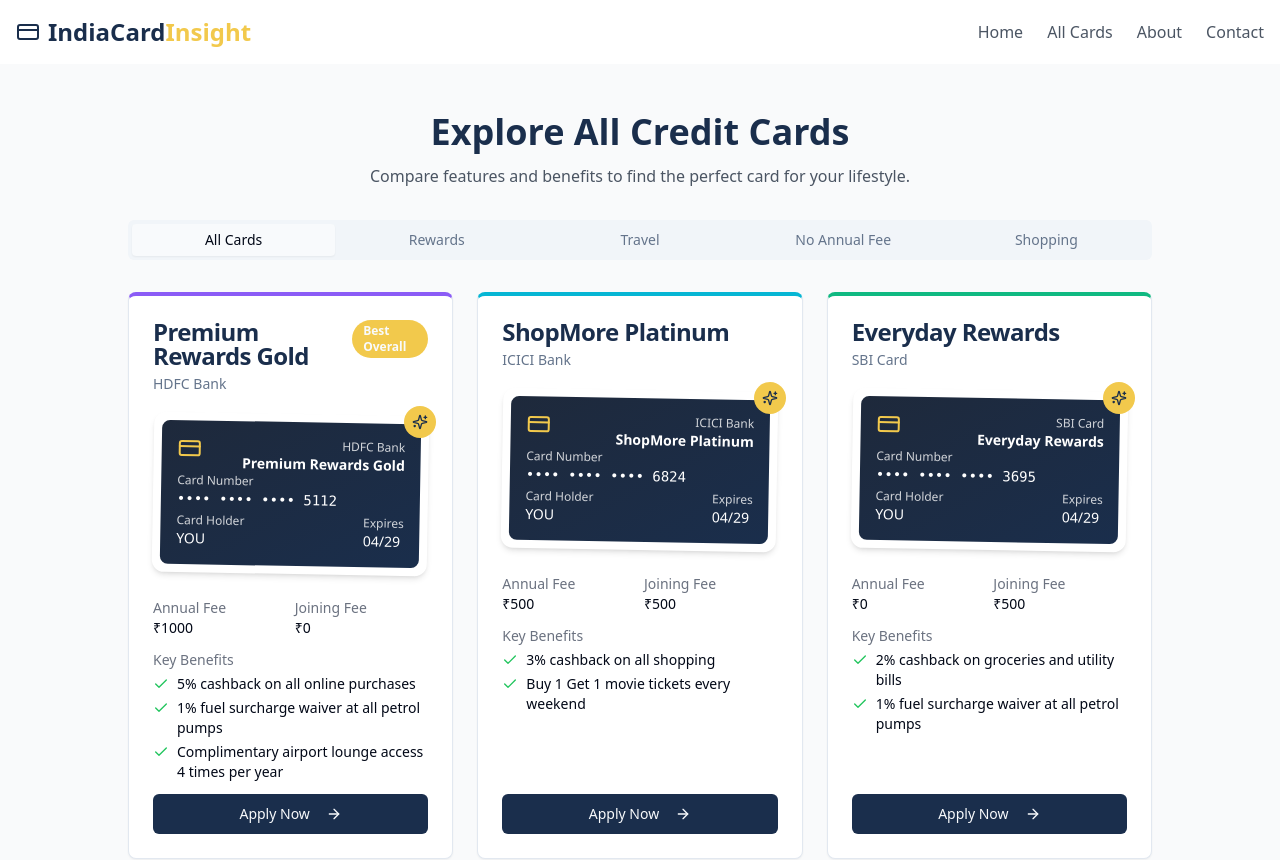
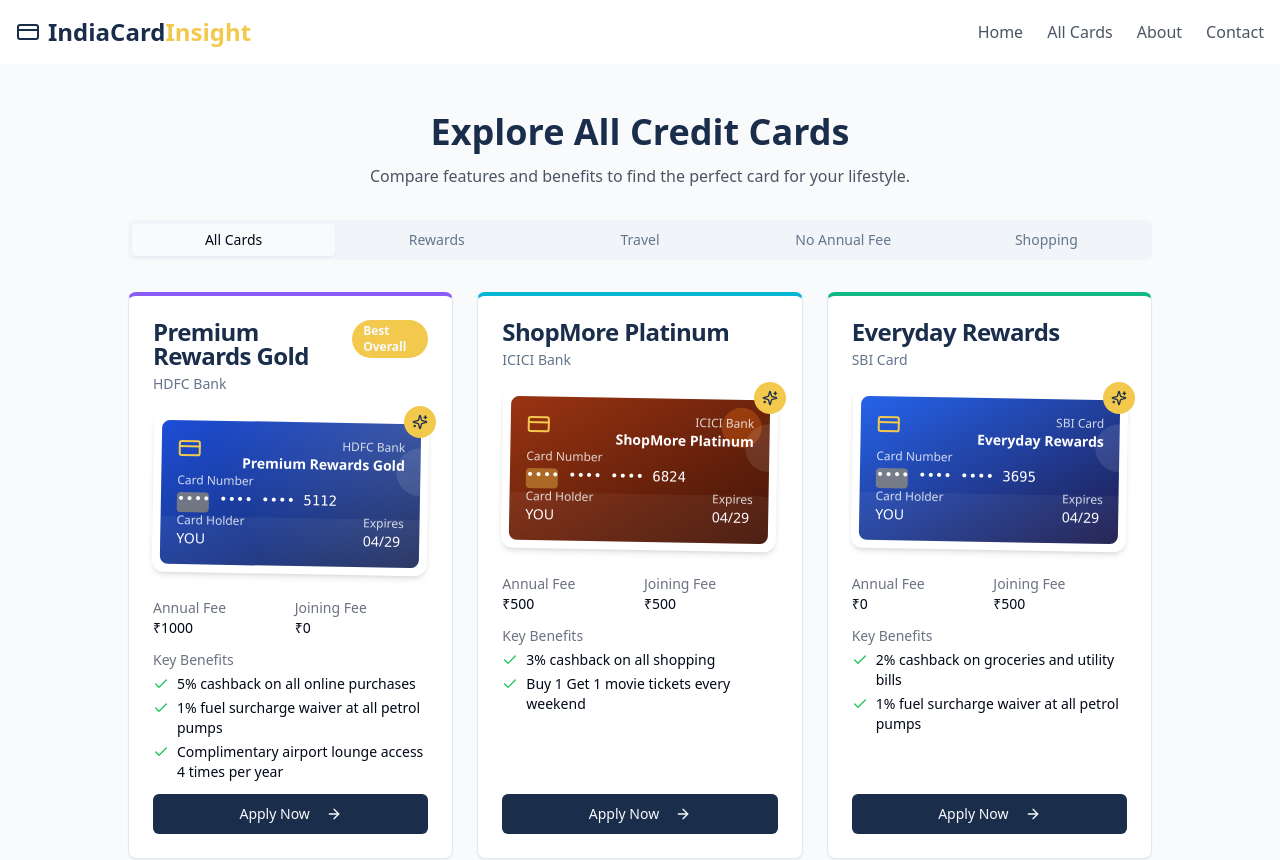
Before and after one commit to Rajput612/indiacard-insight, a React (Vite) app: page /cards in a window 1280 px wide. Shown: the top 860 px of the page. Built offline with nearby package versions, Linux system fonts and the light colour scheme.

Commit message:
Enhance card visibility and promotion.

```diff
--- a/src/components/CreditCardBanner.tsx
+++ b/src/components/CreditCardBanner.tsx
@@ -21,6 +21,31 @@ const CreditCardBanner = ({ card, size = 'md', showSpark = true }: CreditCardBan
     lg: 'text-base'
   };
 
+  // Customize card colors based on issuer for better visual recognition
+  const getCardStyle = () => {
+    const issuer = card.issuer.toLowerCase();
+    if (issuer.includes('icici')) return 'from-orange-800 to-orange-950';
+    if (issuer.includes('hdfc')) return 'from-blue-700 to-blue-950';
+    if (issuer.includes('axis')) return 'from-purple-700 to-purple-950';
+    if (issuer.includes('sbi')) return 'from-blue-600 to-indigo-950';
+    if (issuer.includes('kotak')) return 'from-red-700 to-red-950';
+    if (issuer.includes('citi')) return 'from-blue-400 to-blue-800';
+    if (issuer.includes('hsbc')) return 'from-red-600 to-red-900';
+    return 'from-slate-800 to-navy'; // Default gradient
+  };
+
+  // Get bank logo or pattern for the card
+  const getCardDecoration = () => {
+    const issuer = card.issuer.toLowerCase();
+    if (issuer.includes('icici')) return "before:content-[''] before:absolute before:right-2 before:top-2 before:w-10 before:h-10 before:rounded-full before:bg-orange-500/30";
+    if (issuer.includes('hdfc')) return "before:content-[''] before:absolute before:left-0 before:top-0 before:w-full before:h-full before:bg-[radial-gradient(circle_at_top_right,rgba(255,255,255,0.15),transparent_70%)]";
+    if (issuer.includes('axis')) return "before:content-[''] before:absolute before:right-2 before:bottom-2 before:w-12 before:h-8 before:rounded-md before:bg-purple-400/20";
+    return "";
+  };
+
+  const cardStyle = getCardStyle();
+  const cardDecoration = getCardDecoration();
+
   return (
     <div className="relative">
       {showSpark && (
@@ -29,9 +54,14 @@ const CreditCardBanner = ({ card, size = 'md', showSpark = true }: CreditCardBan
         </div>
       )}
 
-      <div className="bg-white rounded-xl p-2 shadow-md transform rotate-1 transition-transform hover:rotate-0">
-        <div className={`bg-gradient-to-br from-slate-800 to-navy rounded-lg p-4 w-full ${bannerHeight} flex flex-col justify-between`}>
-          <div className="flex justify-between items-start">
+      <div className="bg-white rounded-xl p-2 shadow-md transform rotate-1 transition-transform hover:rotate-0 hover:scale-105">
+        <div className={`bg-gradient-to-br ${cardStyle} rounded-lg p-4 w-full ${bannerHeight} flex flex-col justify-between relative overflow-hidden ${cardDecoration}`}>
+          {/* Card chip and wave pattern overlay */}
+          <div className="absolute top-1/2 left-4 w-8 h-5 bg-gold/40 rounded-sm"></div>
+          <div className="absolute bottom-0 left-0 w-full h-12 bg-white/5"></div>
+          <div className="absolute -right-6 top-6 w-12 h-12 rounded-full bg-white/10"></div>
+
+          <div className="flex justify-between items-start relative z-10">
             <CreditCard className={`${cardIconSize} text-gold`} />
             <div className="text-right text-white">
               <p className={`text-xs opacity-80`}>{card.issuer}</p>
@@ -39,7 +69,7 @@ const CreditCardBanner = ({ card, size = 'md', showSpark = true }: CreditCardBan
             </div>
           </div>
 
-          <div className="text-white">
+          <div className="text-white relative z-10">
             <div className="mb-1">
               <p className="text-xs opacity-80">Card Number</p>
               <p className={`font-mono ${fontSizes[size]}`}>•••• •••• •••• {Math.floor(1000 + Math.random() * 9000)}</p>
--- a/src/components/SpendingForm/PromotionalBanner.tsx
+++ b/src/components/SpendingForm/PromotionalBanner.tsx
@@ -98,9 +98,12 @@ const PromotionalBanner = () => {
 
   return (
     <div className={`w-full rounded-lg p-4 ${promotion.bgColor} border ${promotion.borderColor} relative overflow-hidden`}>
-      <div className="flex items-center justify-between">
+      <div className="absolute top-0 right-0 w-24 h-24 -mr-8 -mt-8 bg-white/20 rounded-full"></div>
+      <div className="absolute bottom-0 left-0 w-16 h-16 -ml-6 -mb-6 bg-white/20 rounded-full"></div>
+
+      <div className="flex items-center justify-between relative z-10">
         <div className="flex items-center space-x-3">
-          <div className="bg-white p-2 rounded-full">
+          <div className="bg-white p-2 rounded-full shadow-md">
             {promotion.icon}
           </div>
           <div>
@@ -108,7 +111,7 @@ const PromotionalBanner = () => {
             <p className="text-sm text-gray-700">{promotion.description}</p>
             <button
               onClick={handleApply}
-              className="mt-1 text-sm font-medium text-blue-600 hover:underline flex items-center"
+              className="mt-2 text-sm font-medium bg-navy text-white px-3 py-1 rounded-full hover:bg-navy/90 transition-colors flex items-center"
             >
               Apply Now <ArrowRight className="h-3 w-3 ml-1" />
             </button>
```
